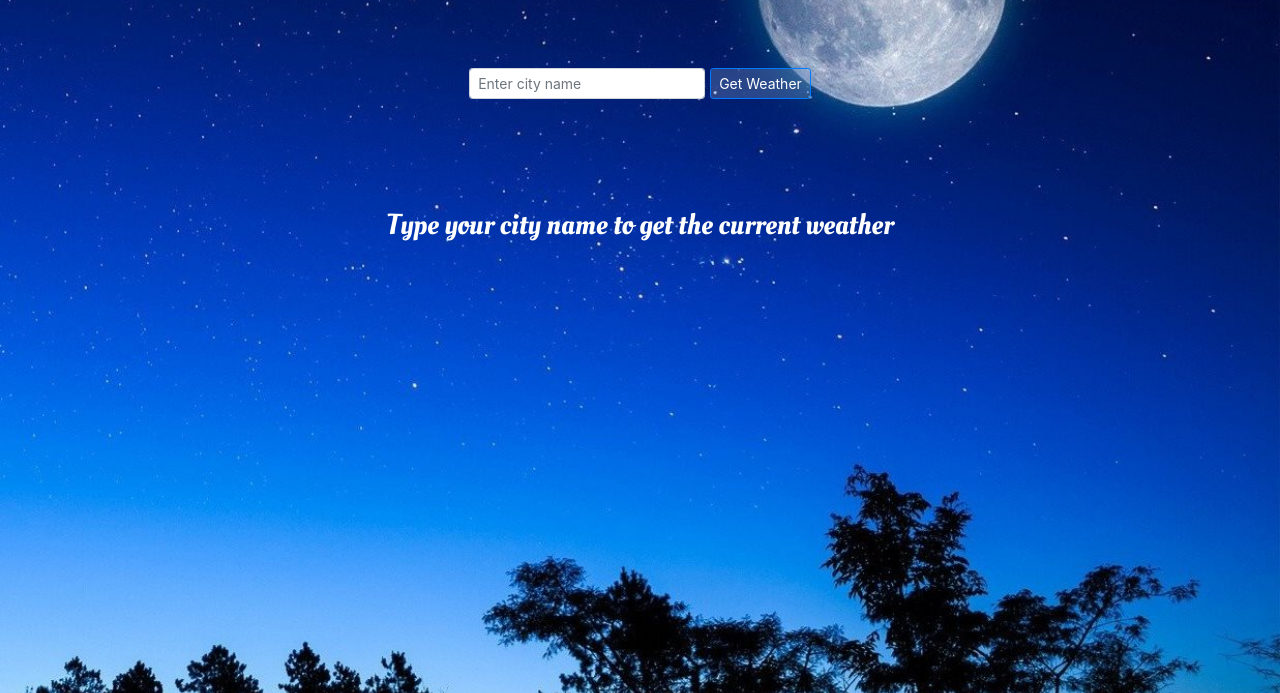
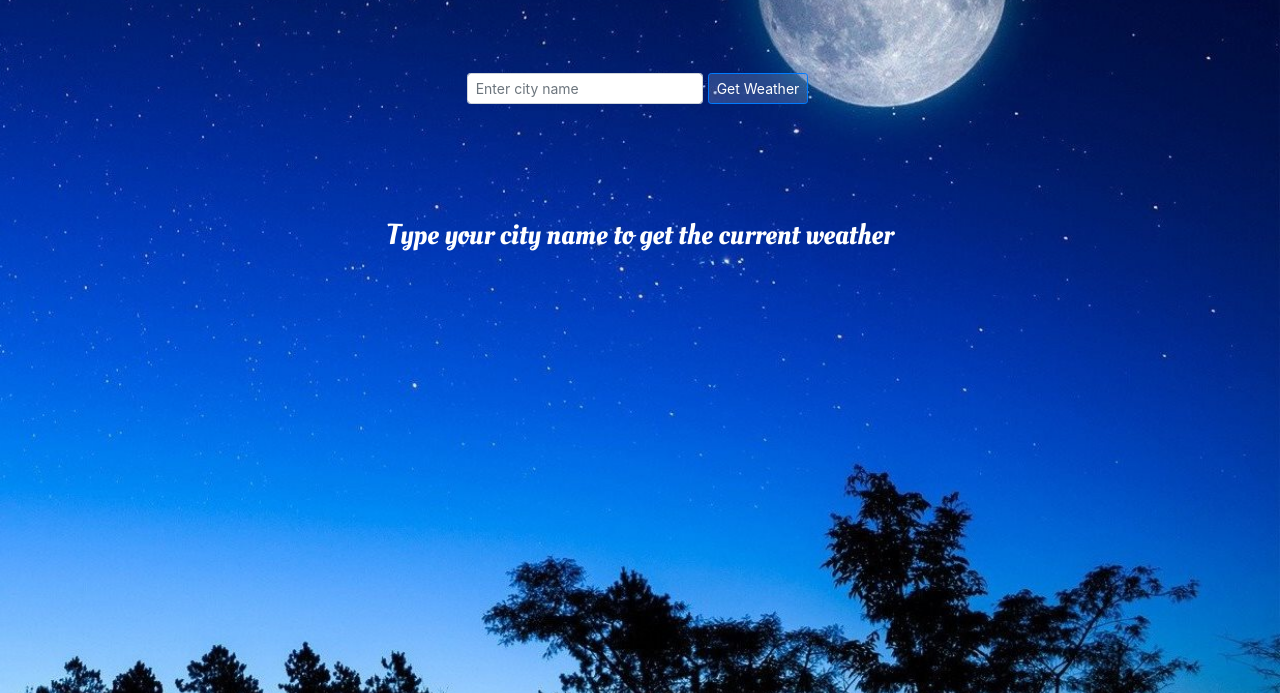
Before and after one commit to techiemmk/nodereactapp, a React app: page / in a window 1280 px wide. Shown: the part 107-800 px from the top of the page. Built offline with nearby package versions, Linux system fonts and the light colour scheme; a web font is replaced by a local one.

Commit message:
resize screen changes

```diff
--- a/static/css/mainstyle.css
+++ b/static/css/mainstyle.css
@@ -1,10 +1,11 @@
 html, body {
     height: 100%;
     width: 100%;
+    overflow: auto;
 }
 
 .mainbg {
-    background: url('/img/homepage_moon.jpg') center center no-repeat;
+    background: url('/img/homepage_moon.jpg') center center;
     width: 100%;
     height: 100%;
     background-size: cover;
@@ -28,7 +29,7 @@ html, body {
 }
 
 .cloudybg {
-    background: url('/img/cloudyday.jpg') center center no-repeat;
+    background: url('/img/cloudyday.jpg') center center;
     background-size: cover;
     color: black;
     width: 100%;
@@ -61,15 +62,17 @@ html, body {
 #inputForm form {
     padding-top: 5%;
     text-align: center;
+    position: relative;
 }
 
 #inputForm .form-inline {
+    padding-top: 5%;
     display: block;
 }
 
 #inputForm .btn {
     background-color: rgba(161, 186, 226, 0.25);
-    margin-left: 5px;
+    margin: 5px;
 }
 
 #backToHome .form-inline {
```
